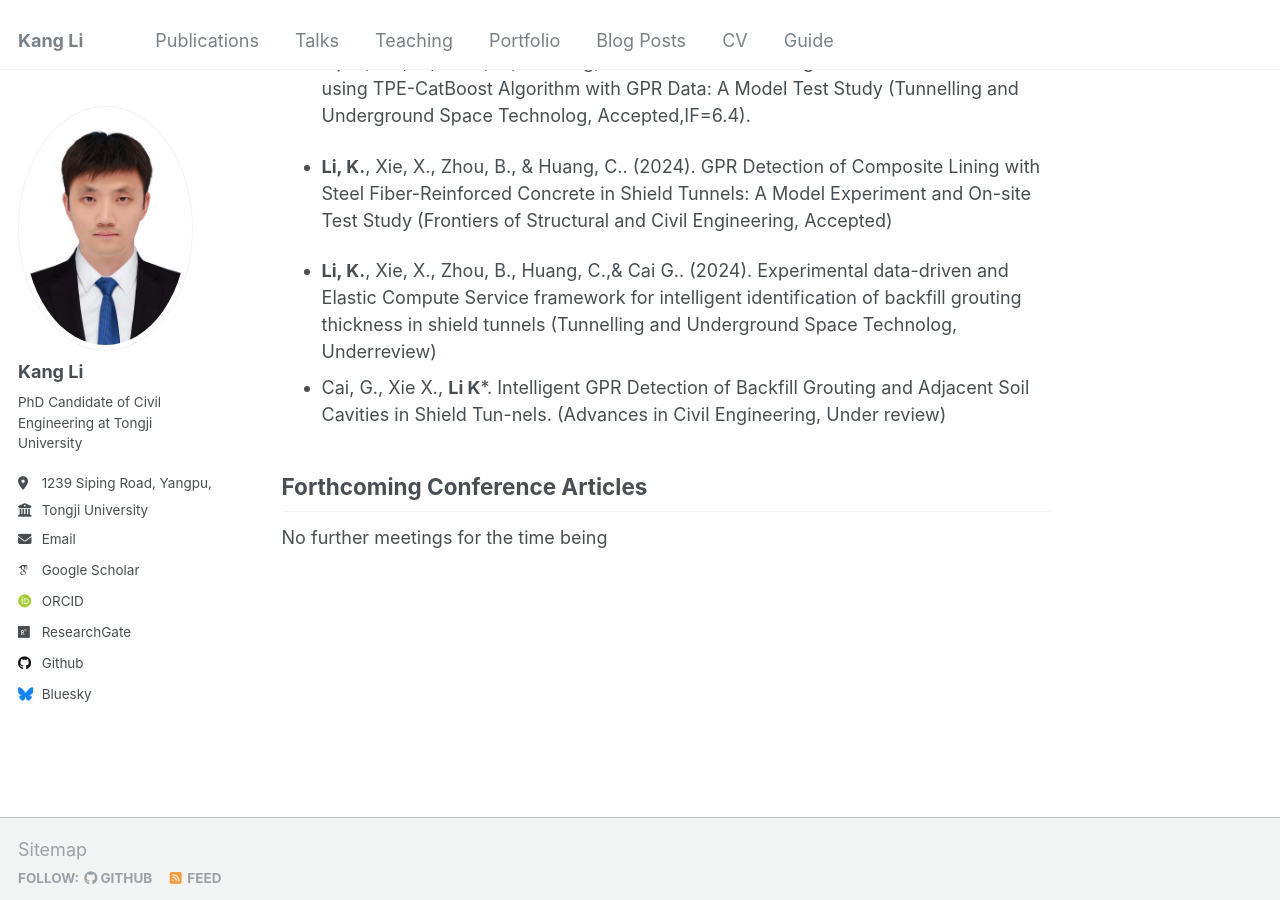
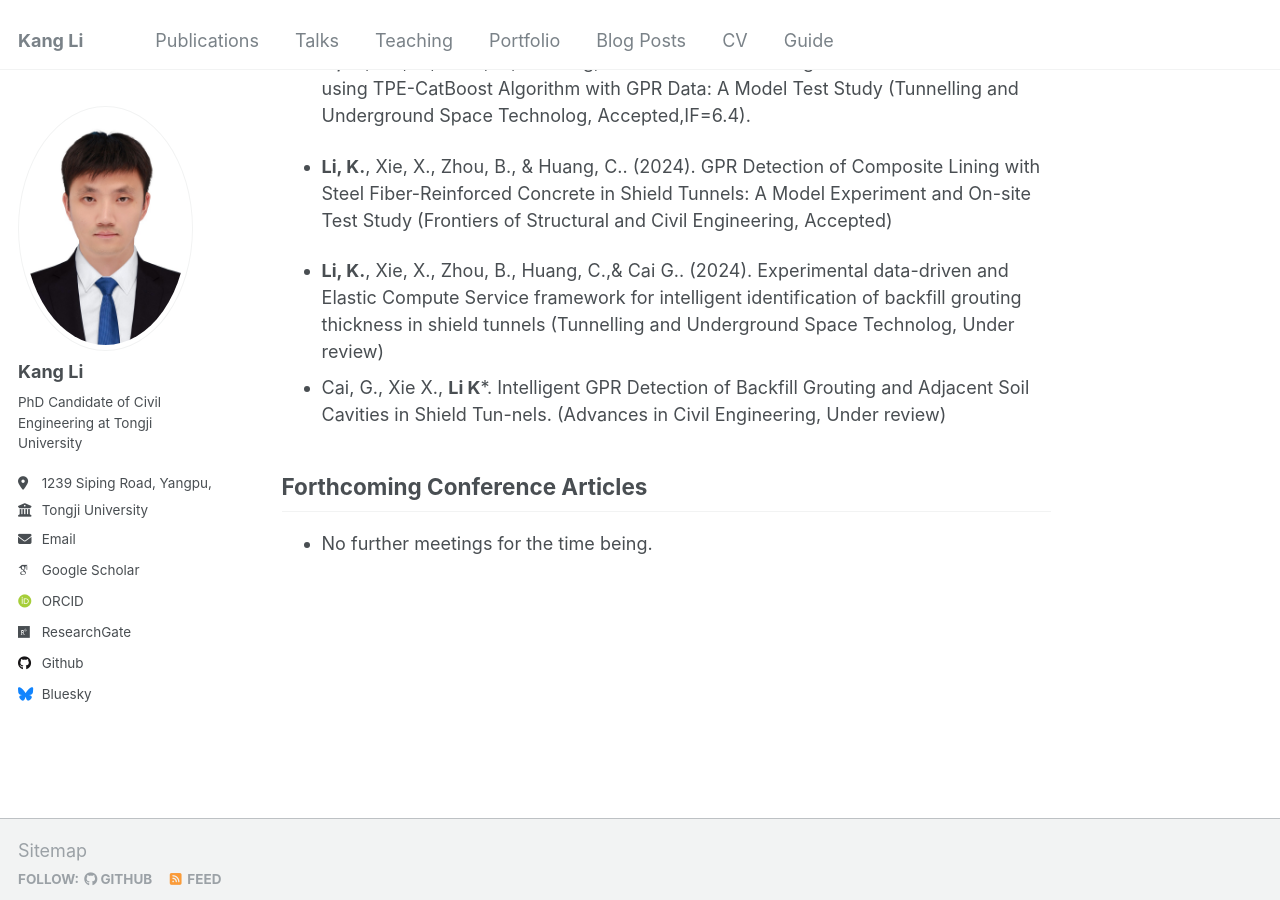
Before and after one commit to LIKANG2021/kangli_page.github.io, a Jekyll site: the page built from _pages/publication.md, in a window 1280 px wide and 900 px high, scrolled down 1879 px. Built offline with Jekyll 4.4.1, drawn with Linux system fonts in a browser that asks for light colours; some web fonts are replaced.

Commit message:
Update publication.md

```diff
--- a/_pages/publication.md
+++ b/_pages/publication.md
@@ -41,9 +41,9 @@ redirect_from:
 
 * **Li, K.**, Xie, X., Zhou, B., & Huang, C.. (2024). GPR Detection of Composite Lining with Steel Fiber-Reinforced Concrete in Shield Tunnels: A Model Experiment and On-site Test Study (Frontiers of Structural and Civil Engineering, Accepted)
 
-* **Li, K.**, Xie, X., Zhou, B., Huang, C.,& Cai G.. (2024). Experimental data-driven and Elastic Compute Service framework for intelligent identification of backfill grouting thickness in shield tunnels (Tunnelling and Underground Space Technolog, Underreview)
+* **Li, K.**, Xie, X., Zhou, B., Huang, C.,& Cai G.. (2024). Experimental data-driven and Elastic Compute Service framework for intelligent identification of backfill grouting thickness in shield tunnels (Tunnelling and Underground Space Technolog, Under review)
 * Cai, G., Xie X., **Li K***. Intelligent GPR Detection of Backfill Grouting and Adjacent Soil Cavities in Shield Tun-nels. (Advances in Civil Engineering, Under review)
 
 
 ## Forthcoming Conference Articles
-No further meetings for the time being
+* No further meetings for the time being.
```
